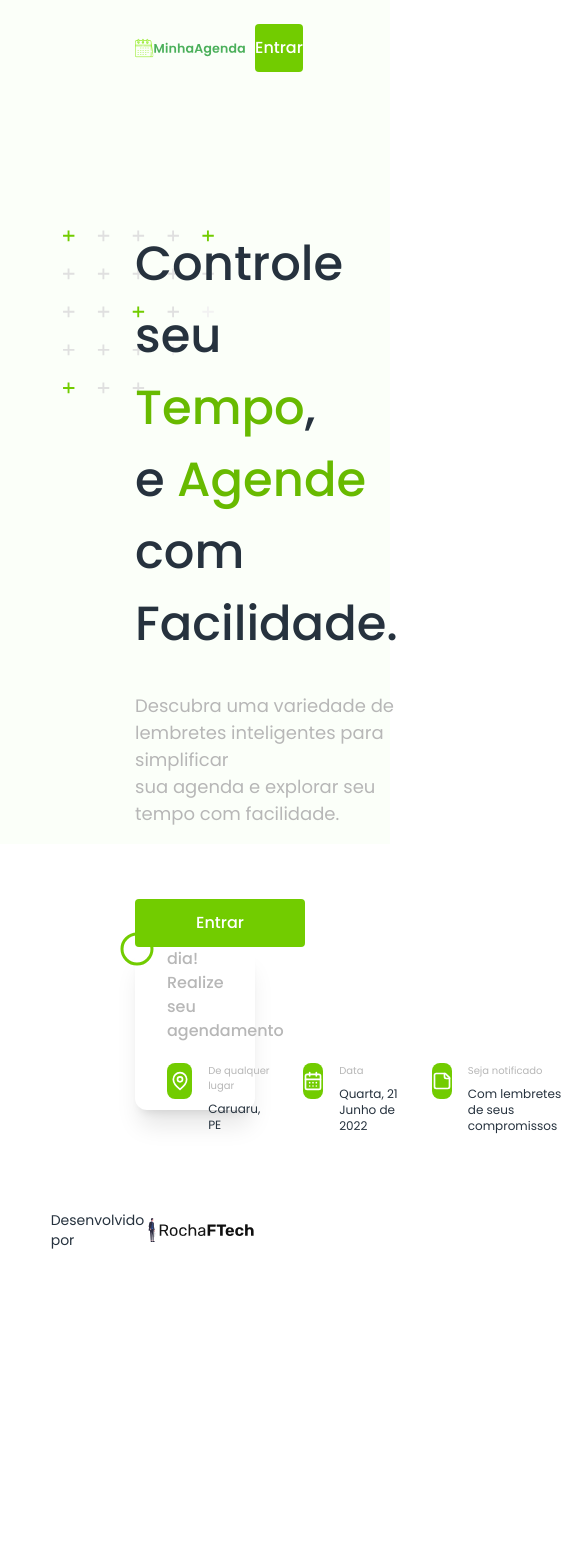
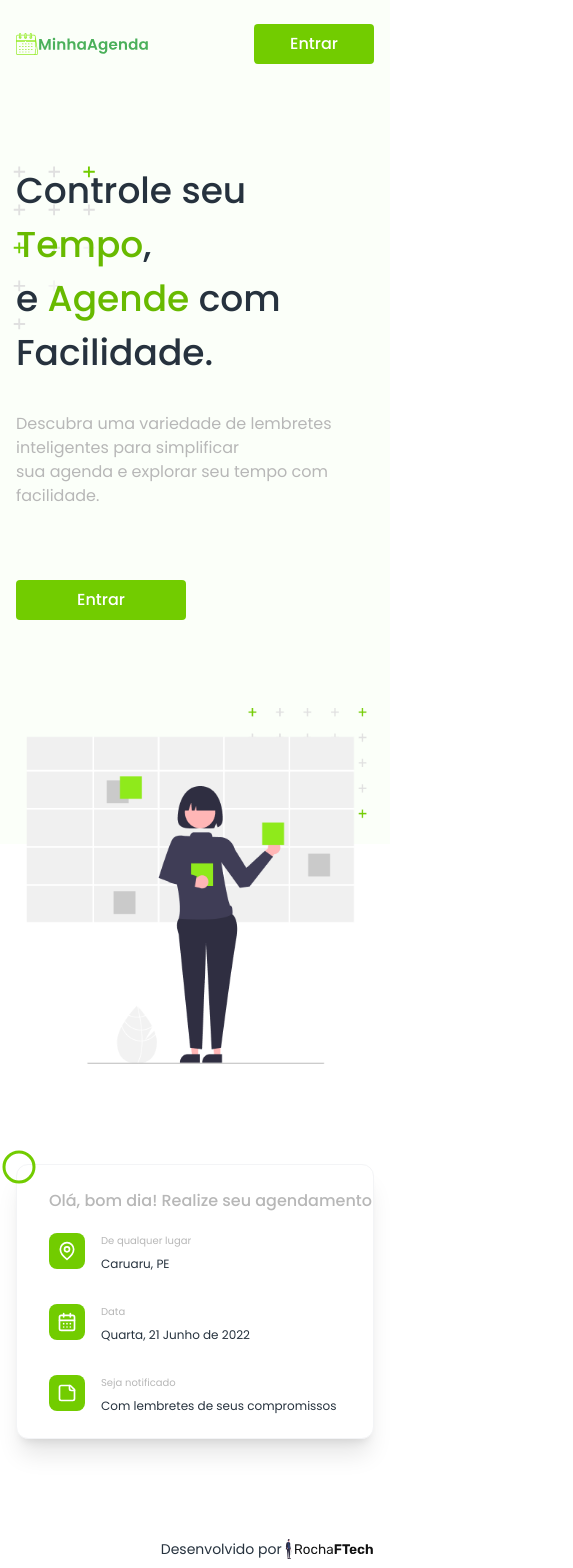
Before and after one commit to leandro-wrocha/minha-agenda, a Next.js app: page / in a window 390 px wide. Shown: the top 1568 px of the page, 573 px wide, since content can reach past the window. Before the commit the page ends 1274 px from the top, so only its background shows below. Built offline with nearby package versions, Linux system fonts and the light colour scheme.

Commit message:
add responsiveness

```diff
--- a/src/app/page.tsx
+++ b/src/app/page.tsx
@@ -2,32 +2,32 @@ import { MapPin, CalendarDays, StickyNote, Circle } from 'lucide-react'
 
 export default function Page() {
   return (
-    <div id="container" className="h-full bg-bglp px-[135px]">
+    <div id="container" className="h-full bg-bglp px-4 lg:px-[135px]">
       <div className="max-w-[1170px] w-full flex justify-between pt-6">
-        <img src="/logo.svg" alt="logo-minha-agenda" />
+        <img className="cursor-pointer w-36 sm:w-auto" src="/logo.svg" alt="logo-minha-agenda" />
 
-        <button className="max-w-[120px] w-full h-12 rounded bg-primary text-white text-base font-medium">
+        <button className="max-w-[120px] w-full h-10 rounded bg-primary text-white text-base font-medium hover:bg-btn-hover sm:h-12">
           Entrar
         </button>
       </div>
 
-      <div className="max-w-[1170px] w-full flex gap-[72px] mt-[156px]">
+      <div className="max-w-[1170px] w-full flex flex-col gap-[72px] mt-[100px] sm:flex-row sm:mt-[156px]">
         <div className="col-span-6">
           <div className="relative">
             <img className="absolute top-0 -left-[80px] z-0" src="/decor-left.svg" alt="decor-left" />
 
             <div className="relative z-10">
-              <h1 className="text-5xl font-medium text-primary leading-normal">
+              <h1 className="text-4xl font-medium text-primary leading-normal sm:text-5xl">
                 Controle seu <span className="text-green1">Tempo</span>,<br/>
                 e <span className="text-green1">Agende</span> com Facilidade.
               </h1>
 
-              <h3 className="text-lg text-secondary leading-normal mt-8">
+              <h3 className="text-base text-secondary leading-normal mt-8 sm:text-lg">
                 Descubra uma variedade de lembretes inteligentes para simplificar <br/>
                 sua agenda e explorar seu tempo com facilidade.
               </h3>
 
-              <button className="max-w-[170px] w-full h-12 bg-primary rounded text-white font-medium text-base mt-[72px]">
+              <button className="max-w-[170px] w-full h-10 bg-primary rounded text-white font-medium text-base mt-[72px] hover:bg-btn-hover sm:h-12">
                 Entrar
               </button>
             </div>
@@ -39,13 +39,13 @@ export default function Page() {
         </div>
       </div>
 
-      <div className="max-w-[1170px] w-full flex mb-[100px]">
-        <div className="relative max-w-[823px] w-full h-[163px] shadow-xl bg-white rounded-xl flex flex-col justify-center pl-8">
+      <div className="max-w-[1170px] w-full flex mb-[100px] mt-[100px] sm:mt-[79px]">
+        <div className="relative max-w-[823px] w-full h-auto py-6 border border-gray-100 shadow-xl bg-white rounded-xl flex flex-col justify-center pl-8 sm:h-[163px] sm:py-0">
           <Circle className='text-textprimary w-9 h-9 absolute -top-4 -left-4 z-0'/>
 
           <span className="text-base font-medium text-secondary leading-normal">Olá, bom dia! Realize seu agendamento</span>
 
-          <div className="flex gap-8 mt-5">
+          <div className="flex flex-col gap-8 mt-5 sm:flex-row">
             <div className="flex gap-4">
               <div className="w-9 h-9 rounded-lg bg-primary flex justify-center items-center">
                 <MapPin className='text-white h-5 w-5'/>
@@ -80,8 +80,8 @@ export default function Page() {
       </div>
 
       <div className="max-w-[1170px] w-full pb-6">
-        <div className="col-span-12 flex justify-end items-center text-sm text-primary">
-          Desenvolvido por <img className="h-6" src="/logo-rochaftech.svg" alt="logo-rochaftech" />
+        <div className="col-span-12 flex justify-end items-center text-sm text-primary cursor-pointer">
+          Desenvolvido por <img className="h-5" src="/logo-rochaftech.svg" alt="logo-rochaftech" />
         </div>
       </div>
     </div>
--- a/tailwind.config.ts
+++ b/tailwind.config.ts
@@ -16,7 +16,8 @@ const config: Config = {
         "primary": "#26323E",
         "secondary": "#B7B7B7",
         "green1": "#68BA00",
-        "textprimary": "#72CC00"
+        "textprimary": "#72CC00",
+        "btn-hover": "#56B000"
       }
     },
   },
```
